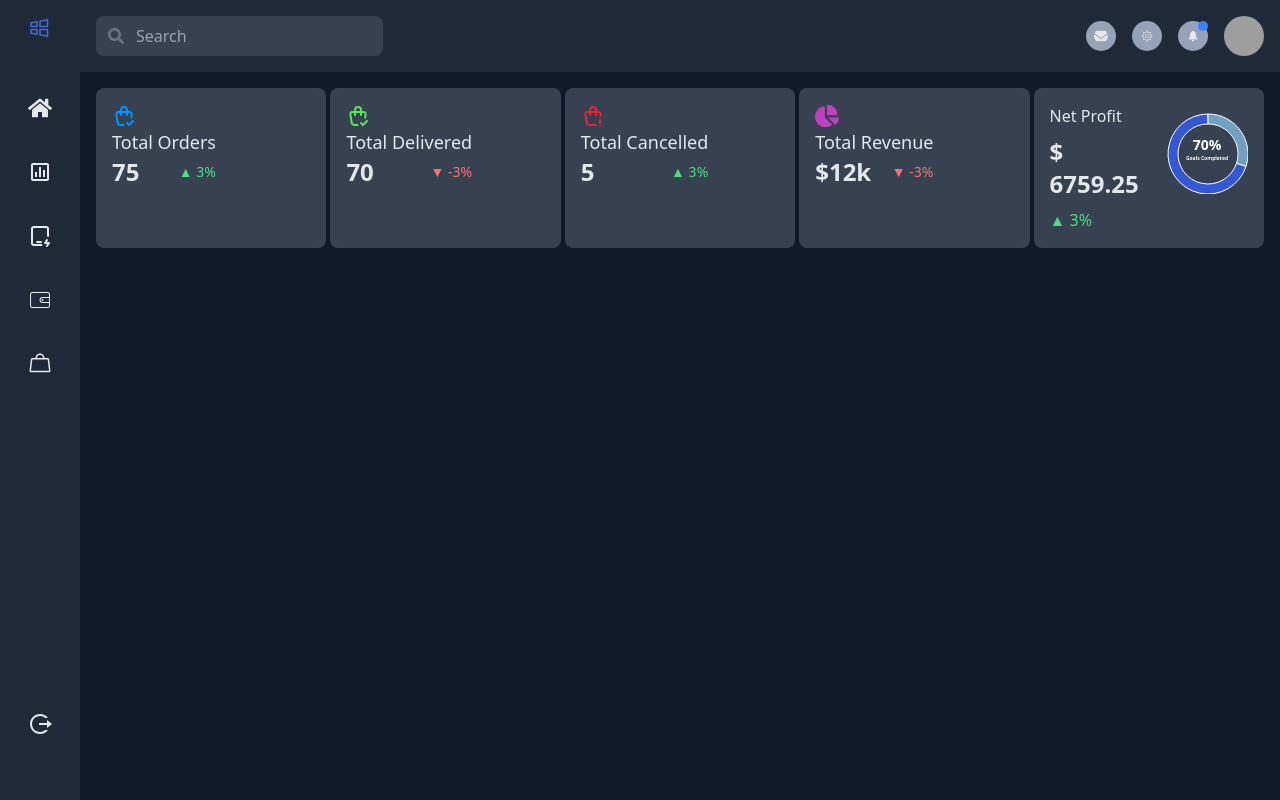
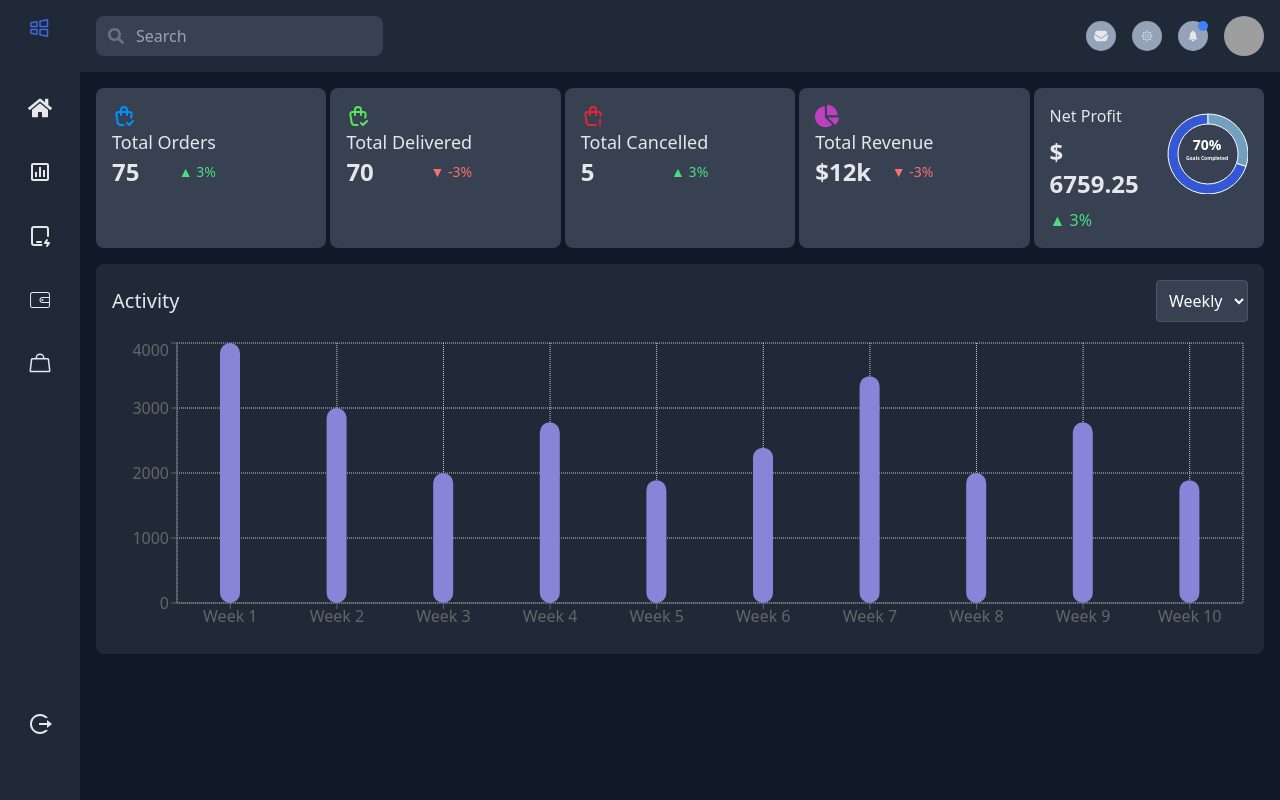
Before and after one commit to ay690/Fitpeo_Assignment, a React (Create React App) app: page / in a window 1280 px wide. Built offline with nearby package versions, Linux system fonts and the light colour scheme; grey boxes are pictures that could not be loaded.

Commit message:
UI: Activity Chart

```diff
--- /dev/null
+++ b/src/components/ActivityCharts.jsx
@@ -0,0 +1,63 @@
+import React, { useState } from "react";
+import {
+  BarChart,
+  Bar,
+  XAxis,
+  YAxis,
+  CartesianGrid,
+  Tooltip,
+  ResponsiveContainer,
+} from "recharts";
+
+const data = {
+  weekly: [
+    { name: "Week 1", uv: 4000 },
+    { name: "Week 2", uv: 3000 },
+    { name: "Week 3", uv: 2000 },
+    { name: "Week 4", uv: 2780 },
+    { name: "Week 5", uv: 1890 },
+    { name: "Week 6", uv: 2390 },
+    { name: "Week 7", uv: 3490 },
+    { name: "Week 8", uv: 2000 },
+    { name: "Week 9", uv: 2780 },
+    { name: "Week 10", uv: 1890 },
+  ],
+};
+
+const ActivityCharts = () => {
+  const [selectedWeek, setSelectedWeek] = useState("weekly");
+
+  return (
+    <div className="bg-gray-800 p-4 rounded-lg flex-1">
+      <div className="flex justify-between items-center">
+        <h3 className="text-xl mb-4">Activity</h3>
+        <div className="mb-4">
+          <select
+            id="week-selector"
+            value={selectedWeek}
+            onChange={(e) => setSelectedWeek(e.target.value)}
+            className="p-2 rounded border border-gray-600 bg-gray-700 text-white"
+          >
+            <option value="weekly">Weekly</option>
+          </select>
+        </div>
+      </div>
+      <ResponsiveContainer width="100%" height={300}>
+        <BarChart data={data[selectedWeek]}>
+          <CartesianGrid strokeDasharray="1 1" />
+          <XAxis dataKey="name" />
+          <YAxis />
+          <Tooltip />
+          <Bar
+            dataKey="uv"
+            fill="#8884d8"
+            barSize={20}
+            radius={[10, 10, 10, 10]}
+          />
+        </BarChart>
+      </ResponsiveContainer>
+    </div>
+  );
+};
+
+export default ActivityCharts;
--- a/src/components/DashboardContent.jsx
+++ b/src/components/DashboardContent.jsx
@@ -1,10 +1,13 @@
 import React from "react";
-import { OverviewCards } from "./index";
+import { OverviewCards, ActivityCharts } from "./index";
 
 const DashboardContent = () => {
   return (
     <div className="p-4 flex flex-col space-y-4">
       <OverviewCards />
+      <div>
+        <ActivityCharts />
+      </div>
     </div>
   );
 };
--- a/src/components/index.js
+++ b/src/components/index.js
@@ -2,5 +2,6 @@ import Sidebar from "./Sidebar";
 import Header from "./Header";
 import OverviewCards from "./OverviewCards";
 import DashboardContent from "./DashboardContent";
+import ActivityCharts from "./ActivityCharts";
 
-export { Sidebar, Header, DashboardContent, OverviewCards };
+export { Sidebar, Header, DashboardContent, OverviewCards, ActivityCharts };
```
